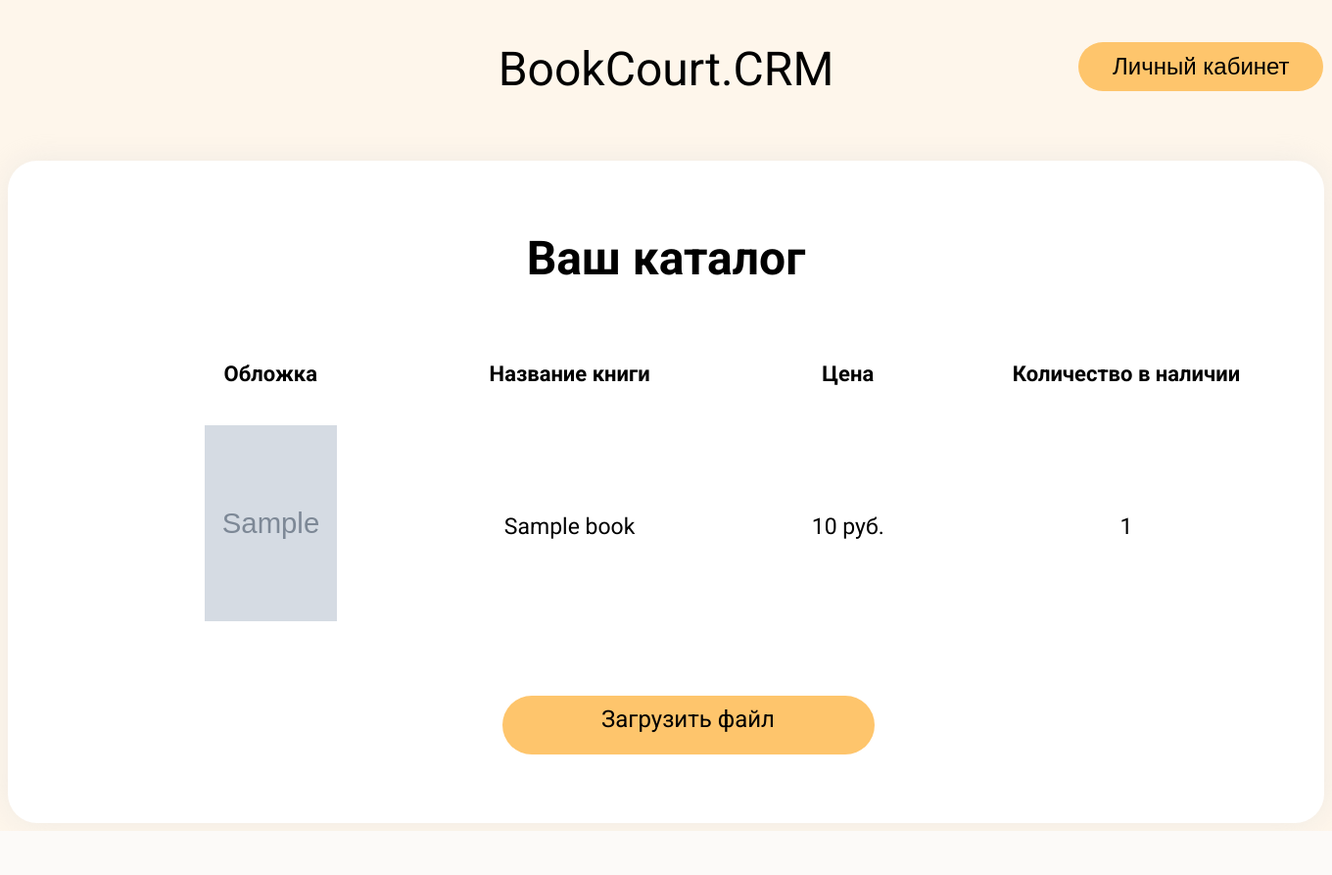
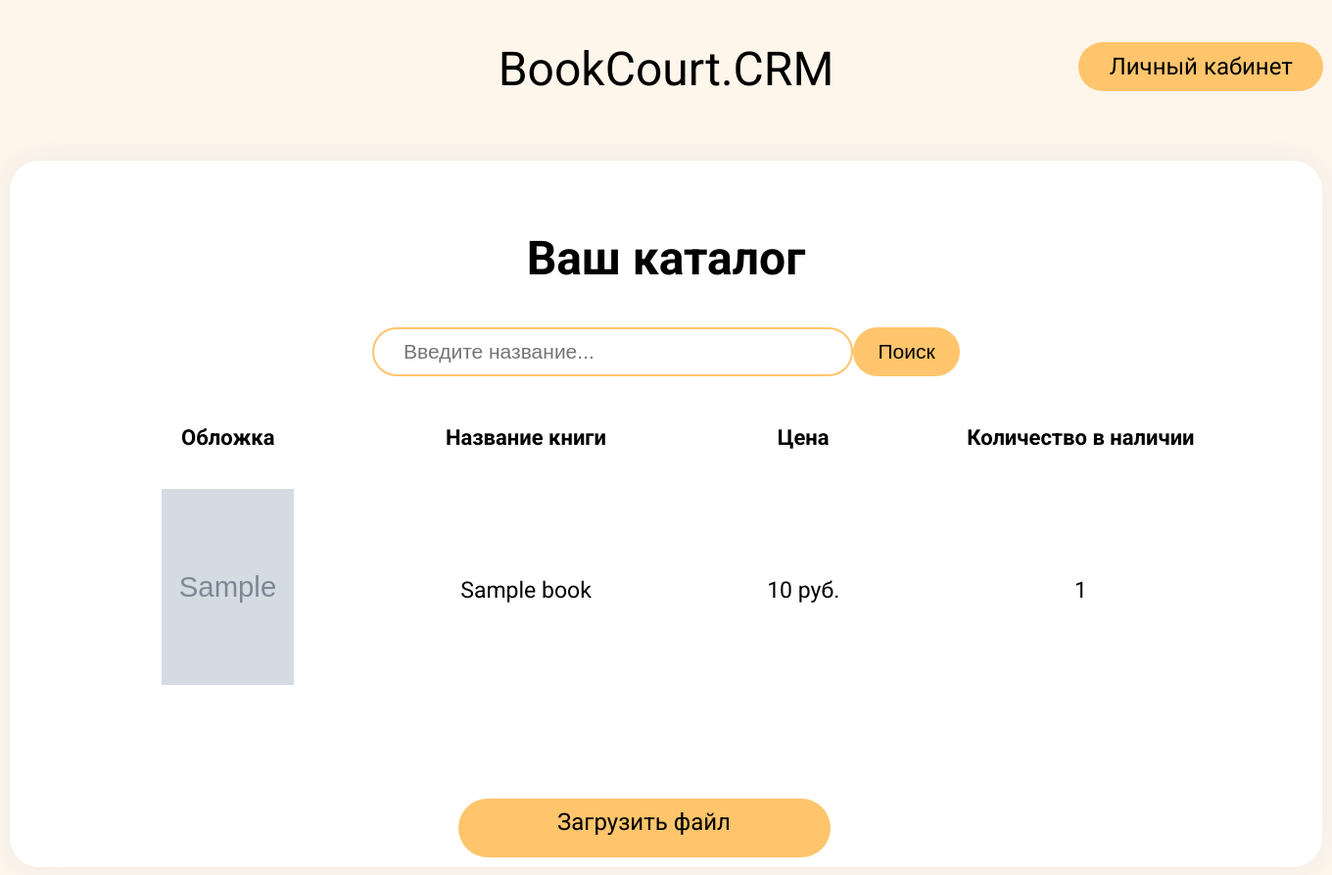
Before and after one commit to Houston202/BookCourt_main, a Django app: page /database/ in a window 1360 px wide. Shown: the whole page at 98% size. Before the commit the page ends 848 px from the top, so only its background shows below. Run offline with Django 4.2, Linux system fonts and the light colour scheme; tables that the repository leaves empty hold one stand-in row (values such as "Sample post"); grey boxes marked "Sample" are stand-in pictures.

Commit message:
added search icon

```diff
--- a/BookCourt/database/templates/database/katalog.html
+++ b/BookCourt/database/templates/database/katalog.html
@@ -7,6 +7,7 @@
   <meta name="viewport" content="width=device-width, initial-scale=1.0">
   <title>Главная</title>
   <link href="https://fonts.googleapis.com/css2?family=Roboto:wght@300;400;700&display=swap" rel="stylesheet">
+
   <link rel="icon" href="{% static 'main/img/favicon.ico' %}" type="image/x-icon">
   <link rel="stylesheet" href="{% static 'main/css/katalog.css' %}">
 </head>
@@ -20,7 +21,10 @@
   <main>
     <div class="book-container">
       <h1 class="form-title">Ваш каталог</h1>
-
+      <form action="" method="get">
+        <input type="text" placeholder="Введите название...">
+        <button type="submit">Поиск</button>
+      </form>
       <div class="wrapper">
         <table>
           <thead>
--- a/BookCourt/main/static/main/css/katalog.css
+++ b/BookCourt/main/static/main/css/katalog.css
@@ -14,6 +14,7 @@ header {
 .book-container {
   position: relative;
   background: #FFFFFF;
+  width: 1220px;
   box-shadow: 0px 0px 30px rgba(218, 218, 218, 0.4);
   justify-content: center;
   border-radius: 30px;
@@ -24,12 +25,46 @@ header {
   padding-bottom: 10px;
 }
 
+form {
+  position: relative;
+  display: flex;
+  justify-content: center;
+  height: 50px;
+  width: 600px;
+  margin: 0 auto;
+  margin-top: 30px;
+  margin-bottom: 30px;
+  padding-top: 10px;
+}
+
+input, button {
+  border-radius: 30px;
+  border: 2px solid #FEC56C;
+}
+
+input{
+  width: 510px;
+  font-size: 21px;
+  padding-left: 30px;
+}
+
+button {
+  width: 20%;
+  background-color: #FEC56C;
+  cursor: pointer;
+  justify-content: center;
+  font-size: 21px;
+}
+
+
 .wrapper {
   display: flex;
   flex-direction: column;
-  margin-top: 55px;
-  margin-bottom: 40px;
-  margin-left: 45px;
+  justify-content: center;
+  margin-top: 30px;
+  margin-bottom: 30px;
+  margin-left: 0px;
+  margin-right: 45px;
 }
 
 .form-title {
@@ -83,6 +118,7 @@ header {
 
 .user-profile {
   border: none;
+  font-family:Roboto;
   background: #FEC56C;
   position: absolute;
   font-size: 24px;
```
